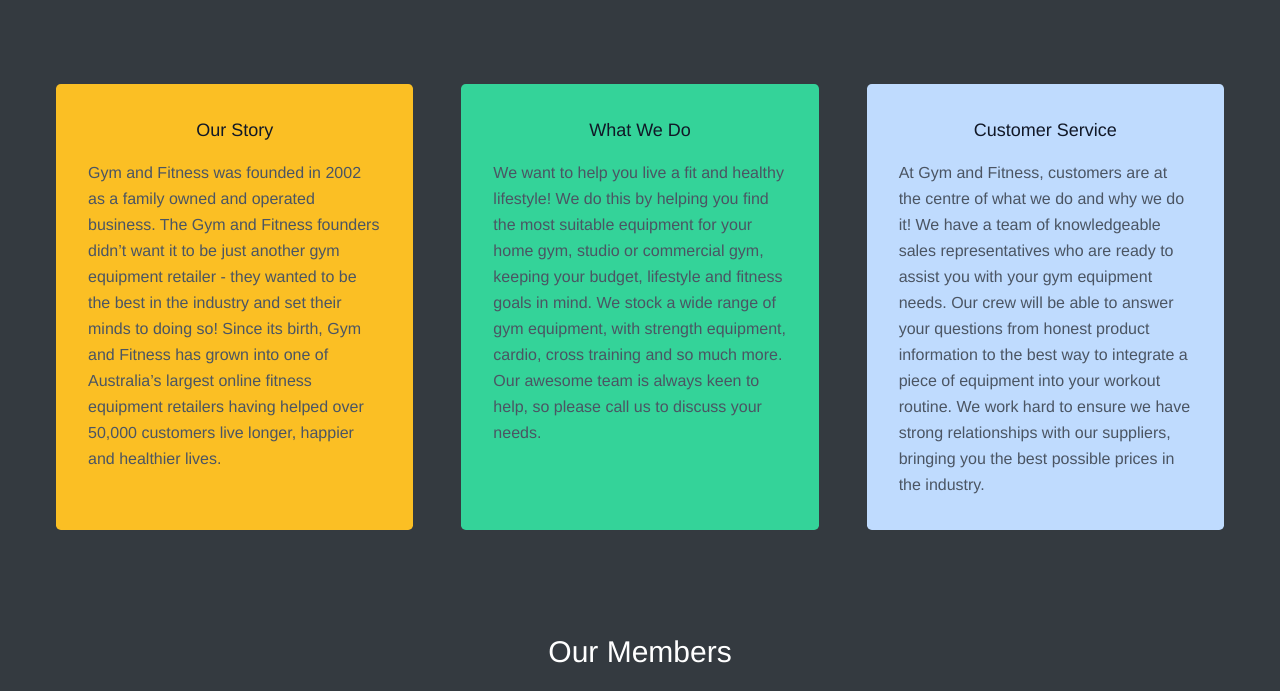
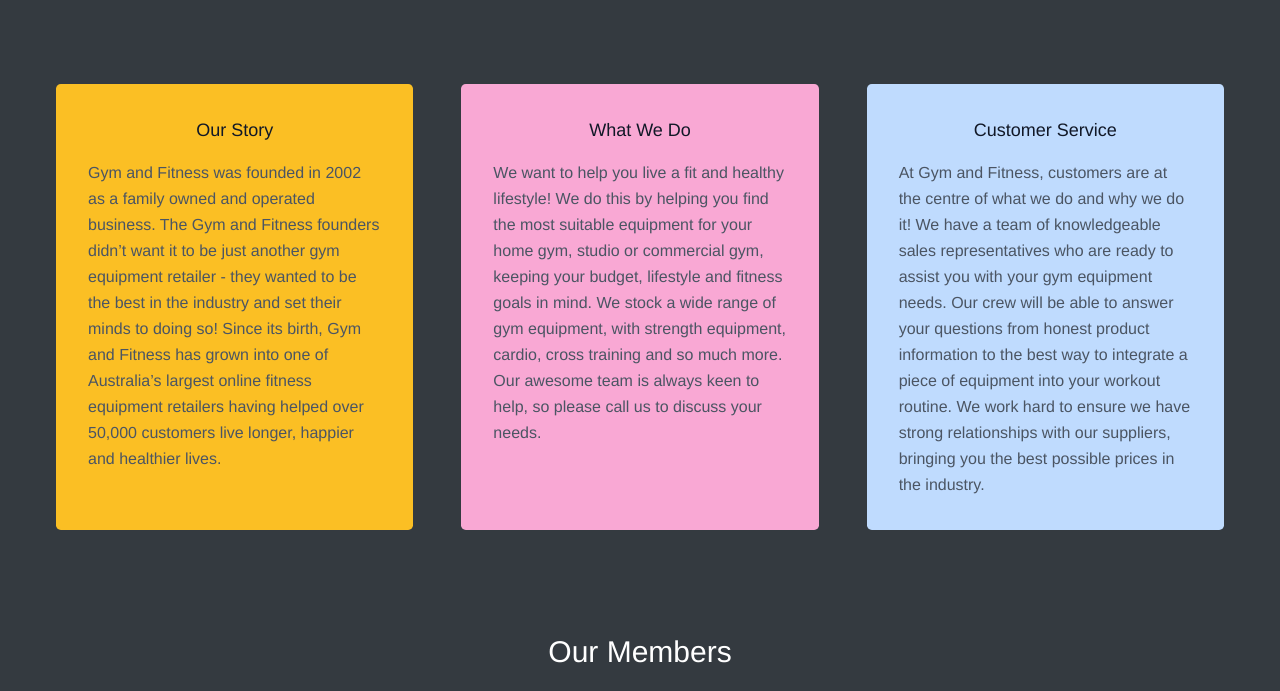
Before and after one commit to GAURAV4134/GYM-FREAKZ, a plain HTML site: page about.html in a window 1280 px wide. Shown: the part 656-1347 px from the top of the page. Drawn offline with nearby package versions, Linux system fonts and the light colour scheme.

Commit message:
Update about.html

```diff
--- a/about.html
+++ b/about.html
@@ -225,7 +225,7 @@
           </div>
         </div>
         <div class="p-4 md:w-1/3">
-          <div class="flex rounded-lg h-full bg-gray-100 p-8 flex-col bg-green-400">
+          <div class="flex rounded-lg h-full bg-gray-100 p-8 flex-col bg-pink-300">
             <div class="flex items-center justify-center mb-3">
 
               <h2 class="text-gray-900 text-lg title-font font-medium">What We Do</h2>
```
